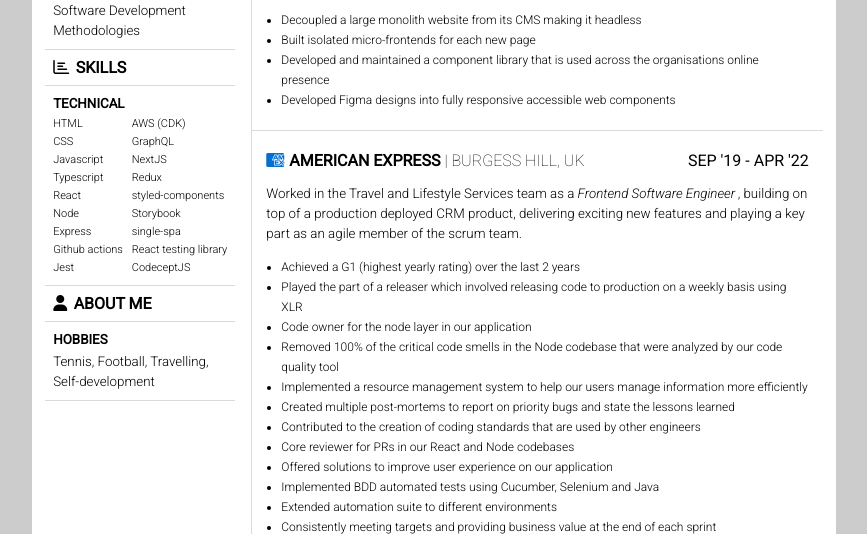
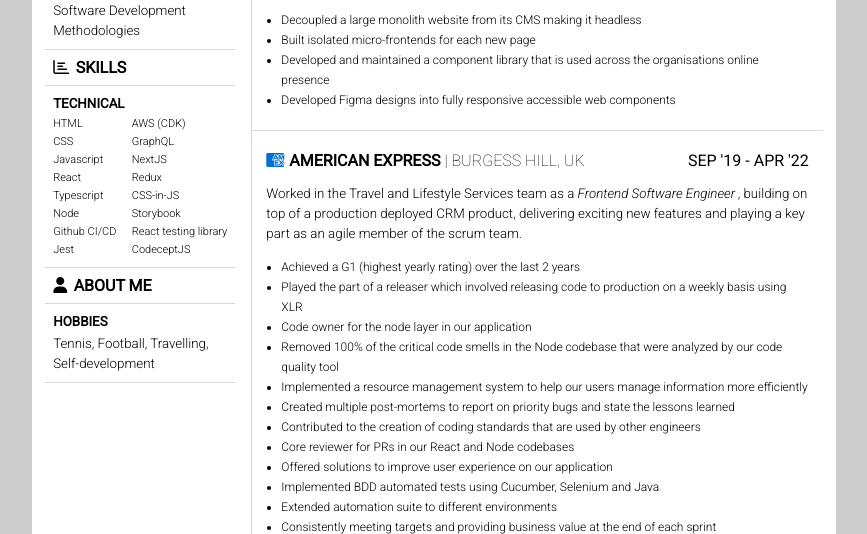
Before and after one commit to mikeharrison4/coded-cv, a plain HTML site: page index.html in a window 1280 px wide. Shown: the part 261-795 px from the top of the page, without its empty margins (206-1073 px from the left). Drawn offline with Linux system fonts and the light colour scheme.

Commit message:
add skills

```diff
--- a/index.html
+++ b/index.html
@@ -148,11 +148,10 @@
                                 <li>HTML</li>
                                 <li>CSS</li>
                                 <li>Javascript</li>
+                                <li>React</li>
                                 <li>Typescript</li>
-                                <li>React</li>
                                 <li>Node</li>
-                                <li>Express</li>
-                                <li>Github actions</li>
+                                <li>Github CI/CD</li>
                                 <li>Jest</li>
                             </ul>
                             <ul>
@@ -160,9 +159,8 @@
                                 <li>GraphQL</li>
                                 <li>NextJS</li>
                                 <li>Redux</li>
-                                <li>styled-components</li>
+                                <li>CSS-in-JS</li>
                                 <li>Storybook</li>
-                                <li>single-spa</li>
                                 <li>React testing library</li>
                                 <li>CodeceptJS</li>
                             </ul>
```
